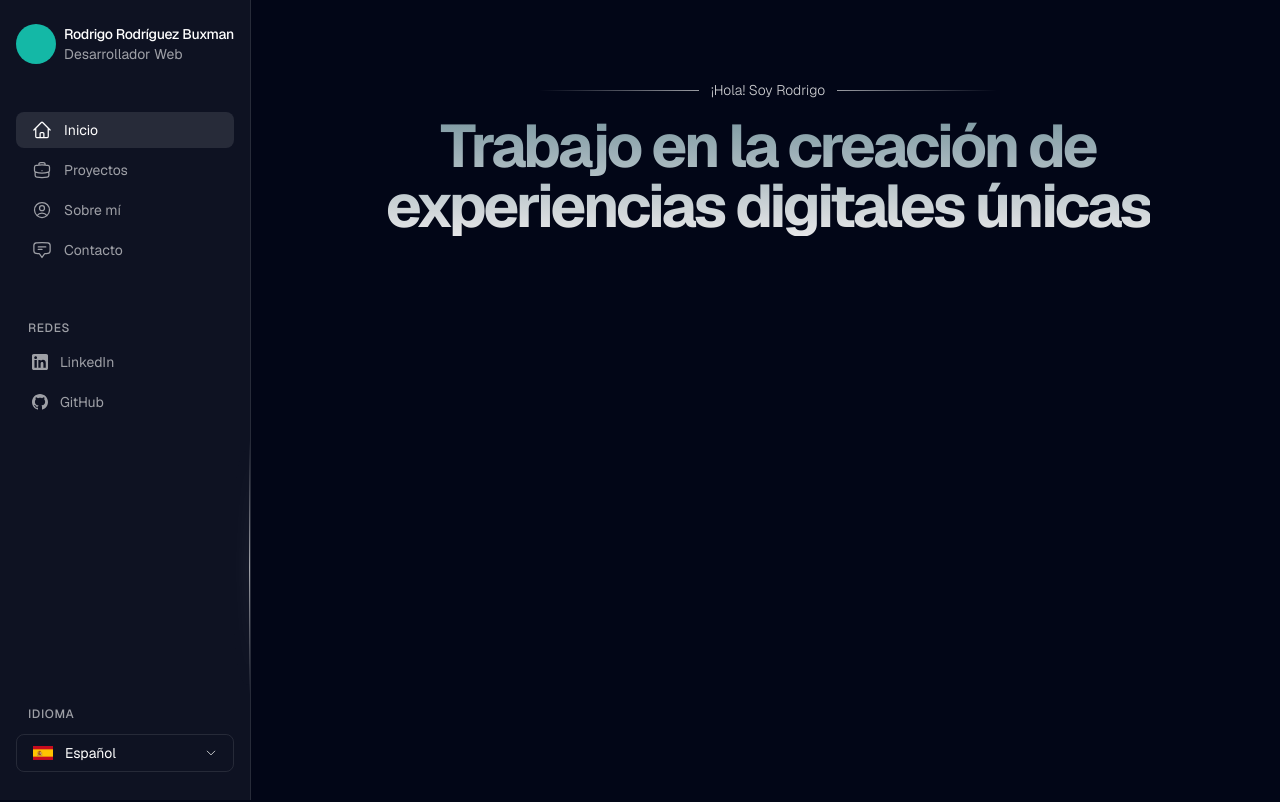
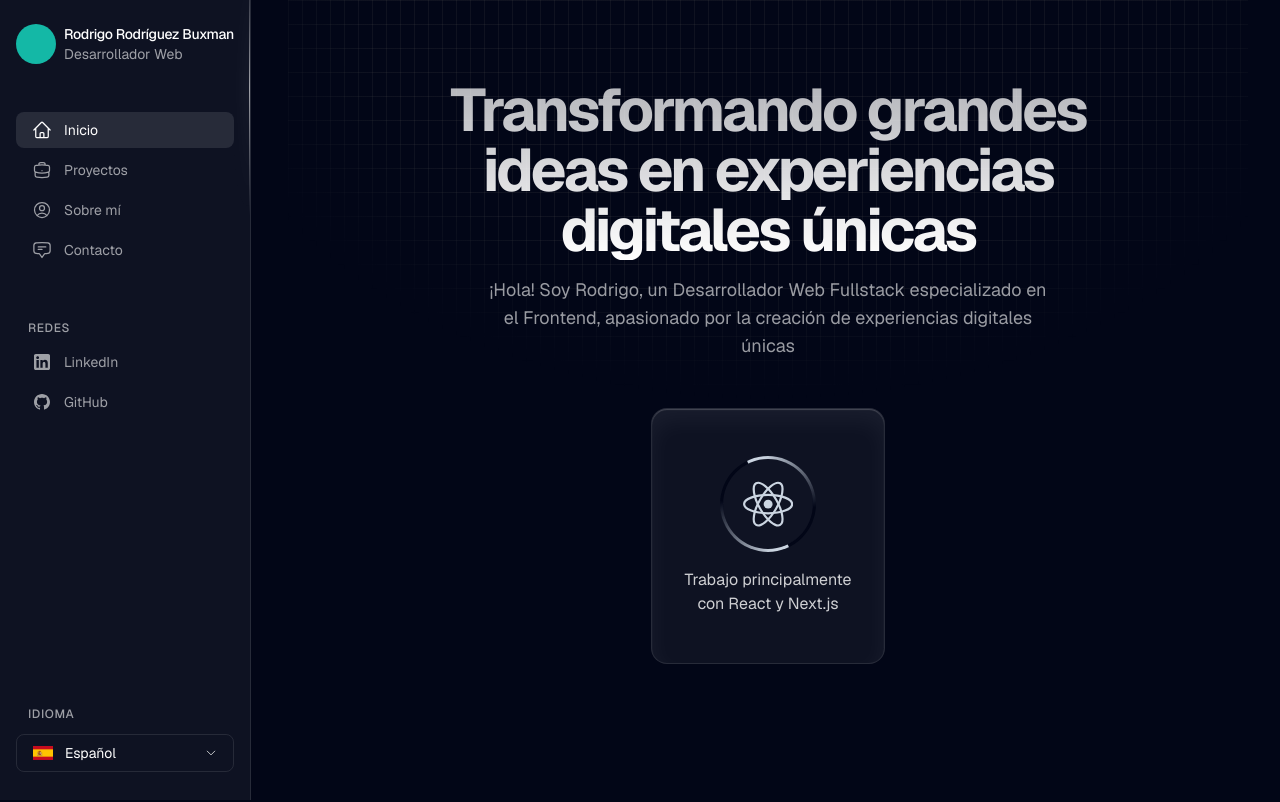
Before and after one commit to RdrBux/rdrbux-2024, a Next.js app: page / in a window 1280 px wide. Shown: the top 802 px of the page. Built offline with nearby package versions, Linux system fonts and the light colour scheme.

Commit message:
Add react card on hero

```diff
--- a/app/layout.tsx
+++ b/app/layout.tsx
@@ -15,9 +15,9 @@ export default function RootLayout({
 }>) {
   return (
     <html className="2xl:text-xl" lang="en">
-      <body className={`${GeistSans.className} bg-slate-950 text-white`}>
+      <body className={`${GeistSans.className} antialiased bg-slate-950 text-white`}>
         <Sidebar />
-        <div className="ml-64"><div className="max-w-[1440px] mx-auto">{children}</div></div>
+        <div className="lg:ml-64"><div className="max-w-[1440px] mx-auto">{children}</div></div>
       </body>
     </html>
   );
--- a/app/page.tsx
+++ b/app/page.tsx
@@ -3,7 +3,7 @@ import Hero from "./ui/home/hero";
 
 export default function Home() {
   return (
-    <div className="px-8">
+    <div className="px-4 lg:px-8">
       <Hero />
       <FeaturedProjects />
     </div>
--- a/app/ui/home/featured-projects.tsx
+++ b/app/ui/home/featured-projects.tsx
@@ -1,13 +1,13 @@
 export default function FeaturedProjects() {
 	return (
-		<section className="my-20 flex flex-col gap-4 items-center">
+		<section className="my-20 flex flex-col gap-6 items-center">
 			<div className="text-sm flex gap-3 justify-center items-center">
-				<div className="h-[1px] w-40 bg-gradient-to-r from-transparent to-white/60"></div>
+				<div className="h-[1px] w-20 lg:w-40 bg-gradient-to-r from-transparent to-white/60"></div>
 				<div className="whitespace-nowrap text-white/80 font-light">Proyecto seleccionado</div>
-				<div className="h-[1px] w-40 bg-gradient-to-l from-transparent to-white/60"></div>
+				<div className="h-[1px] w-20 lg:w-40 bg-gradient-to-l from-transparent to-white/60"></div>
 			</div>
 			<div className="relative">
-				<h2 className="text-8xl leading-none font-bold tracking-tighter bg-gradient-to-b from-cyan-100/60 to-white/90 bg-clip-text text-transparent">Utopía</h2>
+				<h2 className="text-8xl leading-none font-bold tracking-tighter bg-gradient-to-b from-white/70 to-white bg-clip-text text-transparent">Utopía</h2>
 			</div>
 			<p className="text-white/60">La red social que potencia tu bienestar y calidad de vida</p>
 
--- a/app/ui/home/hero.tsx
+++ b/app/ui/home/hero.tsx
@@ -1,14 +1,25 @@
+import { ReactLogo } from "../icons";
+
 export default function Hero() {
 	return (
-		<section className="py-20 flex flex-col items-center gap-4 min-h-screen">
-			<div className="text-sm flex gap-3 justify-center items-center">
-				<div className="h-[1px] w-40 bg-gradient-to-r from-transparent to-white/60"></div>
-				<div className="whitespace-nowrap text-white/80 font-light">¡Hola! Soy Rodrigo</div>
-				<div className="h-[1px] w-40 bg-gradient-to-l from-transparent to-white/60"></div>
+		<section className="relative py-20 flex flex-col items-center min-h-screen">
+			<div className="absolute inset-0 -z-10 h-full w-full bg-slate-950"><div className="absolute bottom-0 left-0 right-0 top-0 bg-[linear-gradient(to_right,#4f4f4f2e_1px,transparent_1px),linear-gradient(to_bottom,#4f4f4f2e_1px,transparent_1px)] bg-[size:14px_24px] [mask-image:radial-gradient(ellipse_60%_50%_at_50%_0%,#000_70%,transparent_100%)]"></div></div>
+
+			<h1 className="text-4xl lg:text-6xl leading-none text-center max-w-2xl font-bold tracking-tighter bg-gradient-to-b from-white/70 to-white bg-clip-text text-transparent">Transformando grandes ideas en experiencias digitales únicas</h1>
+
+			<p className="mt-4 text-white/60 leading-none text-sm lg:text-lg max-w-xl text-center">¡Hola! Soy Rodrigo, un Desarrollador
+				Web Fullstack especializado en el Frontend, apasionado por la creación de experiencias
+				digitales únicas</p>
+
+			<div className="mt-12 h-64 p-8 bg-white/5 border border-white/10 flex flex-col justify-center items-center gap-4 rounded-2xl shadow-[inset_0_1px_1px_0_rgba(255,255,255,0.2),inset_0_12px_24px_0_rgba(255,255,255,0.05)]">
+				<div className="w-24 aspect-square rounded-full bg-slate-950 relative overflow-hidden grid place-content-center">
+					<div className="absolute w-[150%] h-[150%] -left-1/4 -top-1/4 bg-[conic-gradient(rgb(203_213_225)_20deg,transparent_120deg)] animate-slow-spin"></div>
+					<div className="absolute w-[150%] h-[150%] -left-1/4 -top-1/4 bg-[conic-gradient(from_180deg,rgb(203_213_225)_20deg,transparent_120deg)] animate-slow-spin"></div>
+					<div className="absolute left-[3%] top-[3%] w-[94%] h-[94%] bg-slate-950 rounded-full z-10 grid place-content-center text-slate-300"><div className="bg-white/5 rounded-full w-full aspect-square p-5">{ReactLogo}</div></div>
+				</div>
+				<div className="text-center text-white/80">Trabajo principalmente <br /> con React y Next.js</div>
 			</div>
-			<div className="relative">
-				<h2 className="text-6xl leading-none text-center font-bold tracking-tighter bg-gradient-to-b from-cyan-100/60 to-white/90 bg-clip-text text-transparent">Trabajo en la creación de <br />experiencias digitales únicas</h2>
-			</div>
+
 		</section>
 	)
 }
--- a/app/ui/icons.tsx
+++ b/app/ui/icons.tsx
@@ -23,13 +23,13 @@ export const Chat = (
 )
 
 export const LinkedIn = (
-	<svg className="h-4 w-4" fill="none" height="20" viewBox="0 0 20 20" width="20" xmlns="http://www.w3.org/2000/svg">
+	<svg className="h-4 w-4 mx-0.5" fill="none" height="20" viewBox="0 0 20 20" width="20" xmlns="http://www.w3.org/2000/svg">
 		<path clipRule="evenodd" d="m17.7778 20h-15.55557c-1.227305 0-2.22223-.9949-2.22223-2.2222v-15.55557c0-1.227305.994925-2.22223 2.22223-2.22223h15.55557c1.2273 0 2.2222.994925 2.2222 2.22223v15.55557c0 1.2273-.9949 2.2222-2.2222 2.2222zm-3.5234-2.7778h2.9678v-6.0969c0-2.57961-1.4623-3.82693-3.5048-3.82693-2.0435 0-2.9035 1.59132-2.9035 1.59132v-1.29713h-2.86021v9.62964h2.86021v-5.055c0-1.3544.6235-2.1604 1.8168-2.1604 1.097 0 1.6237.7745 1.6237 2.1604zm-11.47661-12.66747c0 .98128.78945 1.77696 1.7637 1.77696s1.76326-.79568 1.76326-1.77696c0-.9813-.78901-1.77696-1.76326-1.77696s-1.7637.79566-1.7637 1.77696zm3.26927 12.66747h-2.98245v-9.62964h2.98245z" fill="currentColor" fillRule="evenodd" />
 	</svg>
 )
 
 export const GitHub = (
-	<svg className="h-4 w-4" fill="none" height="20" viewBox="0 0 20 20" width="20" xmlns="http://www.w3.org/2000/svg" xmlnsXlink="http://www.w3.org/1999/xlink">
+	<svg className="h-4 w-4 mx-0.5" fill="none" height="20" viewBox="0 0 20 20" width="20" xmlns="http://www.w3.org/2000/svg" xmlnsXlink="http://www.w3.org/1999/xlink">
 		<clipPath id="a"><path d="m0 0h20v20h-20z" /></clipPath>
 		<g clipPath="url(#a)"><path clipRule="evenodd" d="m10 0c-5.525 0-10 4.475-10 10 0 4.425 2.8625 8.1625 6.8375 9.4875.5.0875.6875-.2125.6875-.475 0-.2375-.0125-1.025-.0125-1.8625-2.5125.4625-3.1625-.6125-3.3625-1.175-.1125-.2875-.6-1.175-1.025-1.4125-.35-.1875-.85-.65-.0125-.6625.7875-.0125 1.35.725 1.5375 1.025.9 1.5125 2.3375 1.0875 2.9125.825.0875-.65.35-1.0875.6375-1.3375-2.225-.25-4.55-1.1125-4.55-4.9375 0-1.0875.3875-1.9875 1.025-2.6875-.1-.25-.45-1.275.1-2.65 0 0 .8375-.2625 2.75 1.025.8-.225 1.65-.3375 2.5-.3375s1.7.1125 2.5.3375c1.9125-1.3 2.75-1.025 2.75-1.025.55 1.375.2 2.4.1 2.65.6375.7 1.025 1.5875 1.025 2.6875 0 3.8375-2.3375 4.6875-4.5625 4.9375.3625.3125.675.9125.675 1.85 0 1.3375-.0125 2.4125-.0125 2.75 0 .2625.1875.575.6875.475 3.95-1.325 6.8125-5.075 6.8125-9.4875 0-5.525-4.475-10-10-10z" fill="currentColor" fillRule="evenodd" /></g>
 	</svg>
@@ -46,3 +46,21 @@ export const Tick = (
 		<path fillRule="evenodd" d="M12.416 3.376a.75.75 0 0 1 .208 1.04l-5 7.5a.75.75 0 0 1-1.154.114l-3-3a.75.75 0 0 1 1.06-1.06l2.353 2.353 4.493-6.74a.75.75 0 0 1 1.04-.207Z" clipRule="evenodd" />
 	</svg>
 )
+
+export const ExternalLink = (
+	<svg xmlns="http://www.w3.org/2000/svg" fill="none" viewBox="0 0 24 24" strokeWidth={1.5} stroke="currentColor" className="w-5 h-5">
+		<path strokeLinecap="round" strokeLinejoin="round" d="M13.5 6H5.25A2.25 2.25 0 0 0 3 8.25v10.5A2.25 2.25 0 0 0 5.25 21h10.5A2.25 2.25 0 0 0 18 18.75V10.5m-10.5 6L21 3m0 0h-5.25M21 3v5.25" />
+	</svg>
+
+)
+
+export const ReactLogo = (
+	<svg className="w-full h-full" xmlns="http://www.w3.org/2000/svg" viewBox="-11.5 -10.23174 23 20.46348">
+		<circle cx="0" cy="0" r="2.05" fill="currentColor" />
+		<g stroke="currentColor" stroke-width="1" fill="none">
+			<ellipse rx="11" ry="4.2" />
+			<ellipse rx="11" ry="4.2" transform="rotate(60)" />
+			<ellipse rx="11" ry="4.2" transform="rotate(120)" />
+		</g>
+	</svg>
+)
--- a/app/ui/sidebar.tsx
+++ b/app/ui/sidebar.tsx
@@ -1,10 +1,10 @@
 import Link from "next/link";
-import { Briefcase, Chat, GitHub, Home, LinkedIn, User } from "./icons";
+import { Briefcase, Chat, ExternalLink, GitHub, Home, LinkedIn, User } from "./icons";
 import LangSelector from "./lang-selector";
 
 export default function Sidebar() {
 	return (
-		<div className="fixed top-0 left-0 h-screen bg-white/5 border-r border-white/10 overflow-hidden">
+		<div className="hidden lg:block fixed top-0 left-0 h-screen bg-white/5 border-r border-white/10 overflow-hidden">
 			<div className="h-64 w-[1px] blur absolute bg-gradient-to-b from-transparent via-white/50 to-transparent right-0 -top-10 animate-move-vertical"></div>
 			<div className="h-64 w-[1px] absolute bg-gradient-to-b from-transparent via-white/60 to-transparent right-0 -top-10 animate-move-vertical"></div>
 			<aside className="flex flex-col gap-12 px-4 py-6 h-full">
@@ -42,7 +42,9 @@ export default function Sidebar() {
 						<a href="https://www.linkedin.com/in/rdrbux/" target="_blank" rel="noopener noreferrer" className="text-white/60 flex items-center gap-3 w-full px-4 py-2 rounded-lg hover:text-white duration-200">{LinkedIn}LinkedIn</a>
 					</li>
 					<li>
-						<a href="https://github.com/RdrBux" target="_blank" rel="noopener noreferrer" className="text-white/60 flex items-center gap-3 w-full px-4 py-2 rounded-lg hover:text-white duration-200">{GitHub}GitHub</a>
+						<a href="https://github.com/RdrBux" target="_blank" rel="noopener noreferrer" className="text-white/60 flex items-center gap-3 w-full px-4 py-2 rounded-lg hover:text-white duration-200">
+							{GitHub}GitHub
+						</a>
 					</li>
 				</ul>
 
--- a/tailwind.config.ts
+++ b/tailwind.config.ts
@@ -9,7 +9,8 @@ const config: Config = {
   theme: {
     extend: {
       animation: {
-        "move-vertical": "move-vertical 10s linear infinite",
+        "move-vertical": "move-vertical 15s linear infinite",
+        "slow-spin": "slow-spin 10s linear infinite",
       },
       keyframes: {
         "move-vertical": {
@@ -17,9 +18,17 @@ const config: Config = {
             transform: "translateY(0)",
           },
           "50%": {
-            transform: "translateY(70vh)",
+            transform: "translateY(90vh)",
           },
         },
+        "slow-spin" : {
+          "0%": {
+            transform: "rotate(0deg)",
+          },
+          "100%": {
+            transform: "rotate(-360deg)",
+          },
+        }
       }
     },
   },
```
